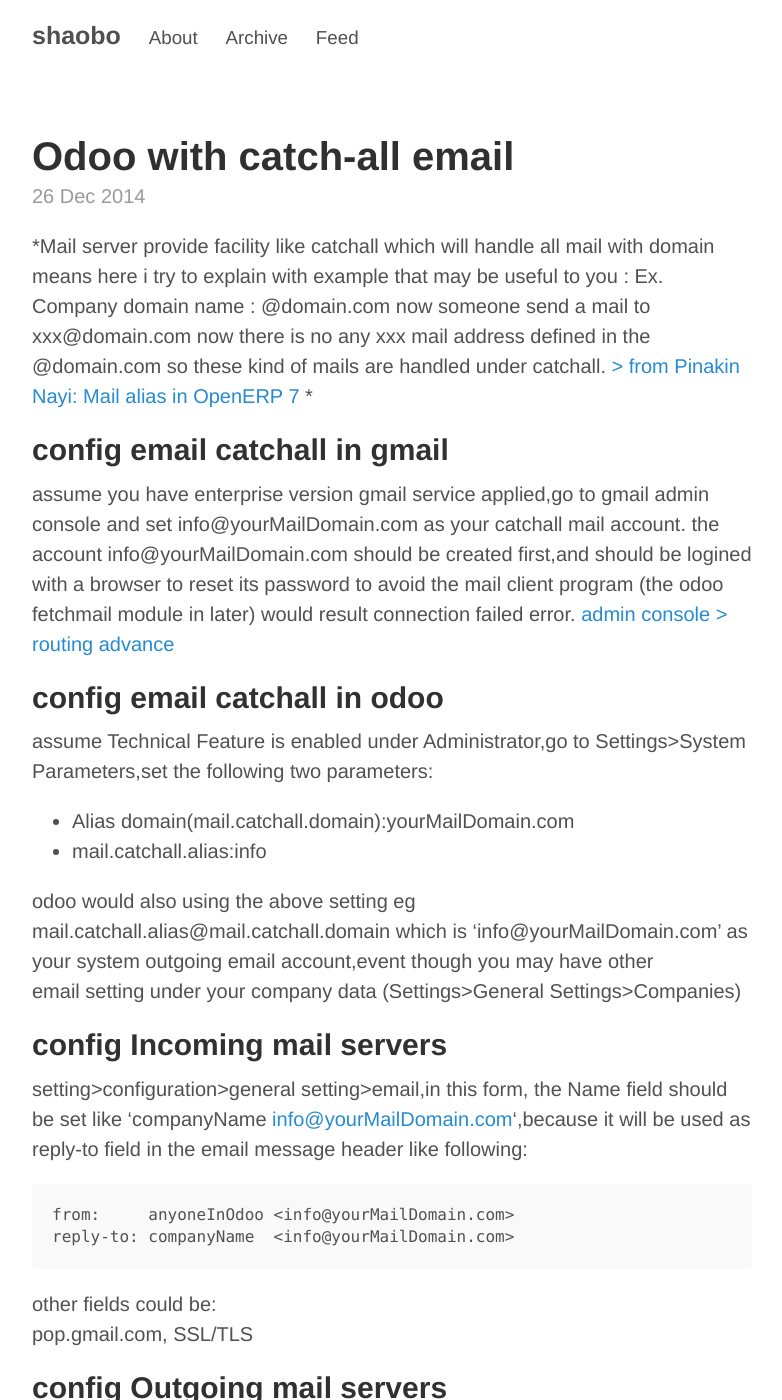
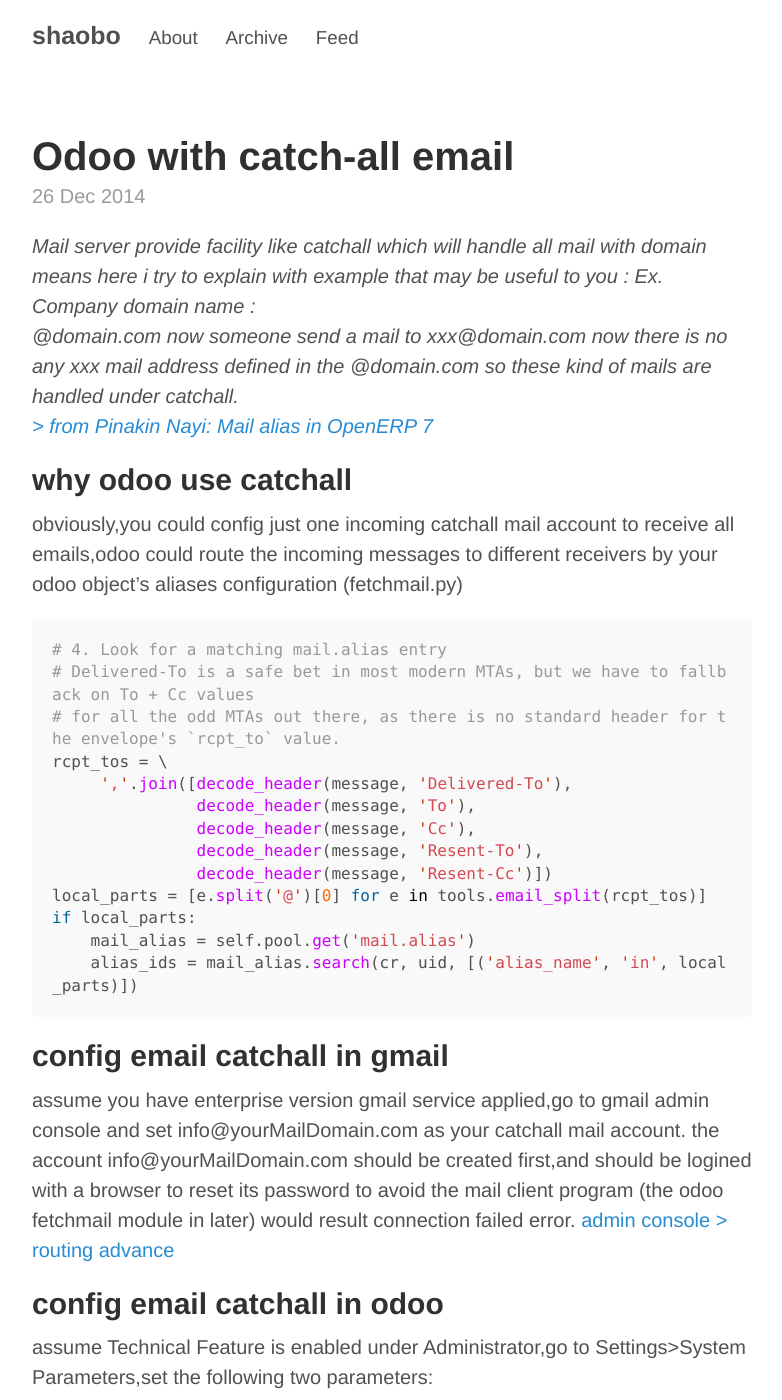
Before and after one commit to shaobo/blogs, a Jekyll site: the page built from _posts/2014-12-26-odoo-catch-email.md, in a window 1280 px wide and 1400 px high. Shown: the whole window, without its empty margins (248-1030 px from the left). Built offline with Jekyll 4.4.1, drawn with Linux system fonts in a browser that asks for light colours; Markdown is read by kramdown in place of the engine named in the settings; comment, search, counter and statistics services are not loaded; some of the changed text lies outside the part shown.

Commit message:
email catchall

````diff
--- a/_posts/2014-12-26-odoo-catch-email.md
+++ b/_posts/2014-12-26-odoo-catch-email.md
@@ -10,8 +10,28 @@ be useful to you :
 Ex. Company domain name :
      @domain.com
 now someone send a mail to xxx@domain.com now there is no any xxx mail address defined in the @domain.com so these kind of mails are
-handled under catchall.  [> from Pinakin Nayi: Mail alias in OpenERP 7](http://pinakinnayi.blogspot.com/2013/07/mail-alias-with-openerp-7.html)
-*
+handled under catchall.
+[> from Pinakin Nayi: Mail alias in OpenERP 7](http://pinakinnayi.blogspot.com/2013/07/mail-alias-with-openerp-7.html)*
+
+## why odoo use catchall
+obviously,you could config just one incoming catchall mail account to receive all emails,odoo could route the incoming messages to different receivers by your odoo object's aliases configuration (fetchmail.py)
+
+``` python
+# 4. Look for a matching mail.alias entry
+# Delivered-To is a safe bet in most modern MTAs, but we have to fallback on To + Cc values
+# for all the odd MTAs out there, as there is no standard header for the envelope's `rcpt_to` value.
+rcpt_tos = \
+     ','.join([decode_header(message, 'Delivered-To'),
+               decode_header(message, 'To'),
+               decode_header(message, 'Cc'),
+               decode_header(message, 'Resent-To'),
+               decode_header(message, 'Resent-Cc')])
+local_parts = [e.split('@')[0] for e in tools.email_split(rcpt_tos)]
+if local_parts:
+    mail_alias = self.pool.get('mail.alias')
+    alias_ids = mail_alias.search(cr, uid, [('alias_name', 'in', local_parts)])
+```
+
 ## config email catchall in gmail
 assume you have enterprise version gmail service applied,go to gmail admin console and set info@yourMailDomain.com as your catchall mail account.
 the account info@yourMailDomain.com should be created first,and should be logined with a browser to reset its password to avoid the mail client program (the odoo fetchmail module in later) would result connection failed error.
@@ -40,7 +60,7 @@ other fields could be:
 config using the same email account ,other info setting as:
   smtp.gmail.com,TLS (STARTTLS)
 
-## config alias
+## config odoo object's aliases
 ```
 Unless you have very specific needs, you never have to create aliases manually. Alias are defined directly on 'sales teams', 'projects', 'users', 'mail groups', etc.
 To define an alias that create leads, just set the alias on the Sales Team.
````
